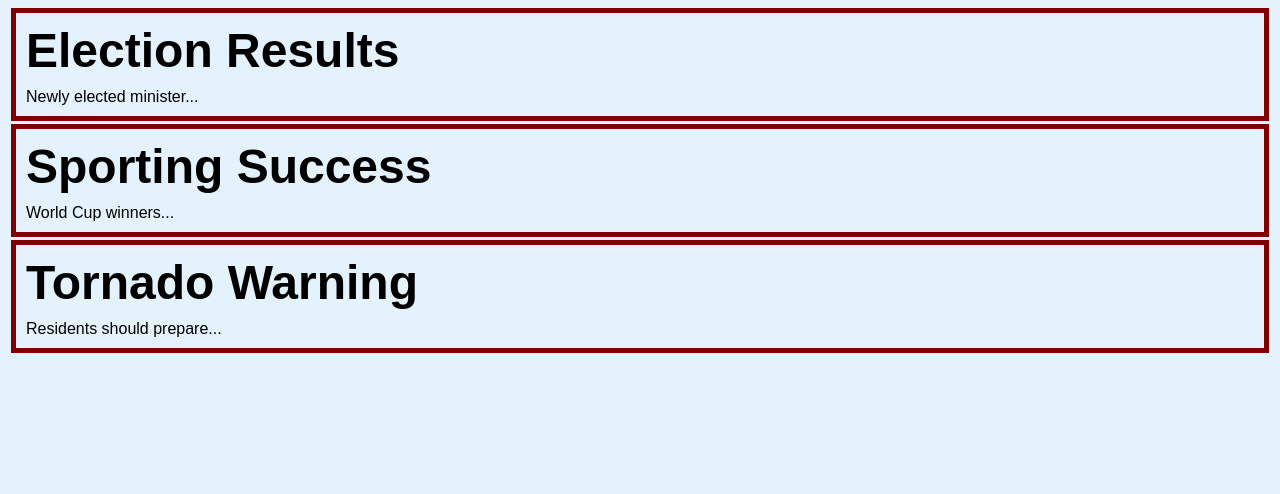
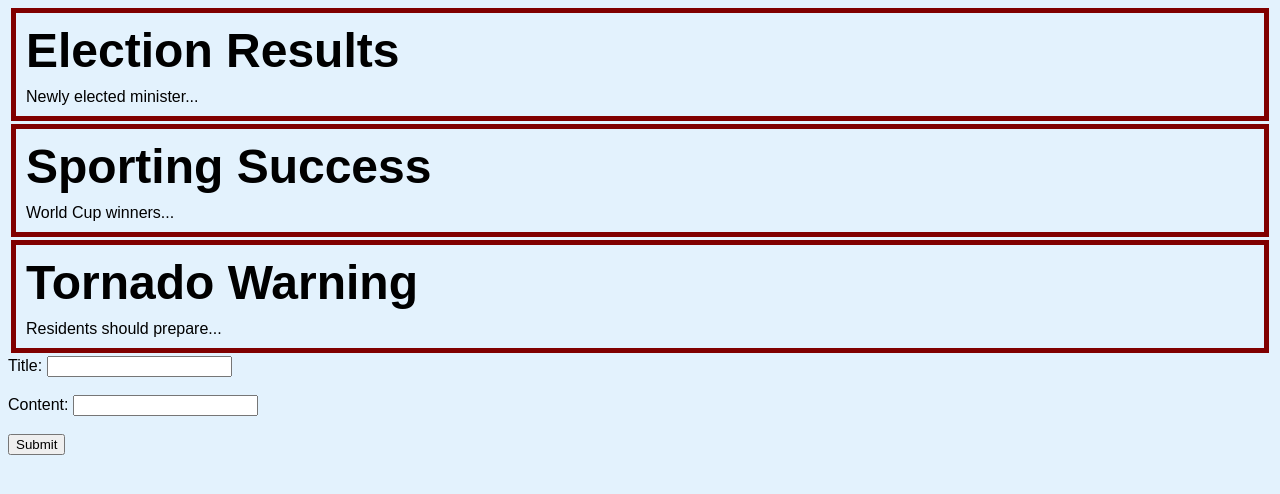
Before and after one commit to ChineseWispers/Lab4-Exercise5, a plain HTML site: page index.html in a window 1280 px wide. Drawn offline with Linux system fonts and the light colour scheme.

Commit message:
add news input

```diff
--- a/index.html
+++ b/index.html
@@ -35,6 +35,13 @@
     </div>
   </template>
   <div id="card-list" ></div>
+  <form action="#">
+    <label for="title">Title:</label>
+    <input type="text" id="title" name="title"><br><br>
+    <label for="content">Content:</label>
+    <input type="text" id="content" name="content"><br><br>
+    <button type="button" id="button" onclick="addNewsToArray()">Submit</button>
+  </form>
   <script src="script.js"></script>
 </body>
 </html>
--- a/script.js
+++ b/script.js
@@ -26,3 +26,14 @@
 }
 addCard(news);
 setInterval(addCard, 5000, news);
+
+function addNewsToArray() {
+  lastIdNumber = news[news.length - 1].id
+  news.push({
+    id: lastIdNumber + 1, title: document.getElementById("title").value,
+    content: document.getElementById("content").value
+  })
+  news.shift()
+  document.getElementById("title").value = "";
+  document.getElementById("content").value = "";
+}
```
Lines whose indentation alone changed are shown as unchanged.
